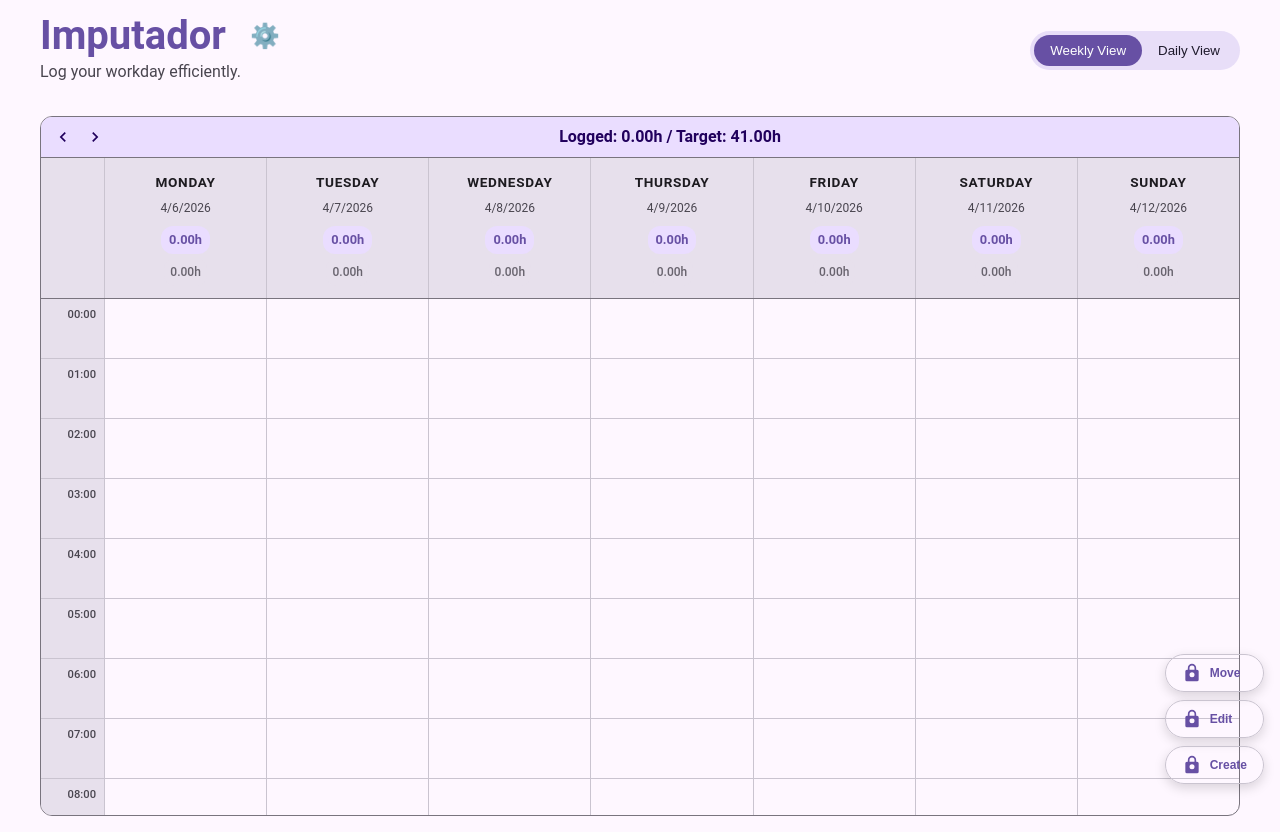
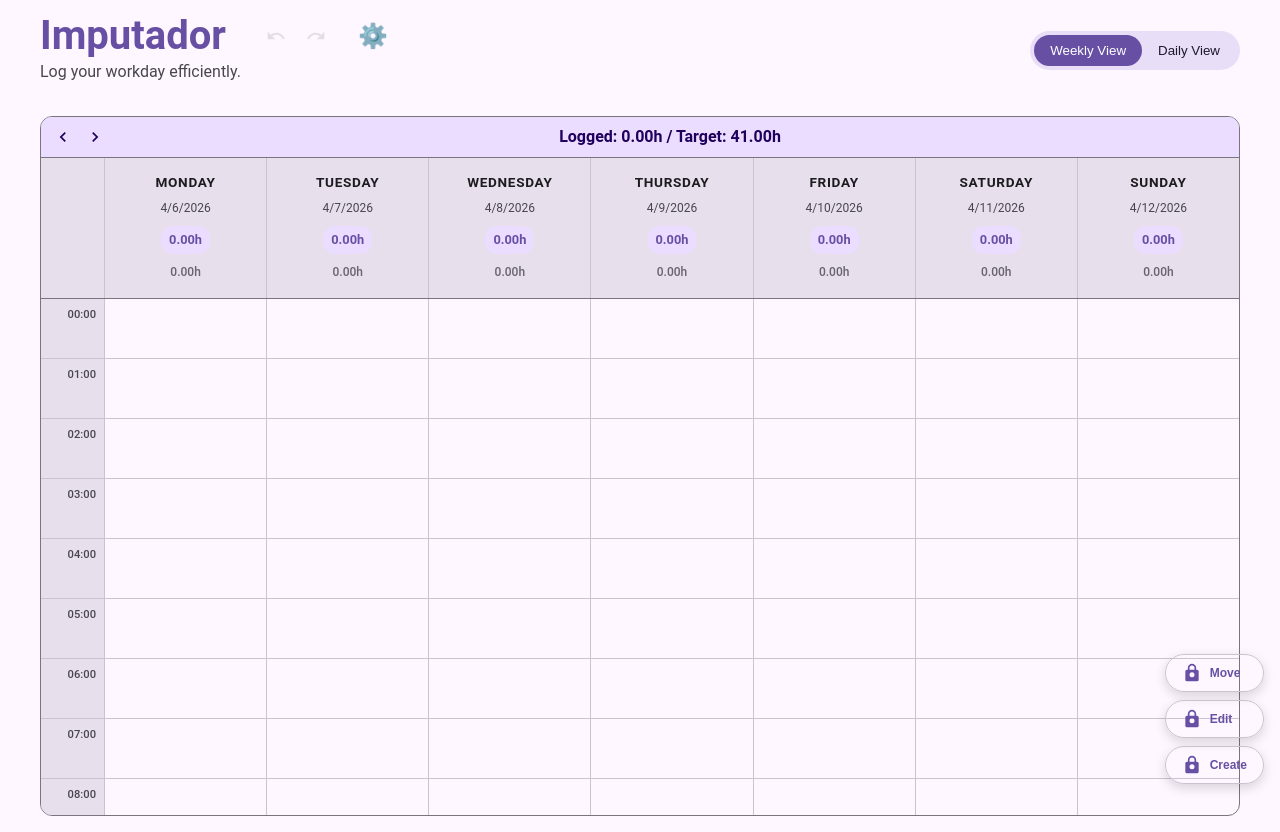
Before and after one commit to Jarki26/imputador, a SvelteKit app: page / in a window 1280 px wide. Built offline with nearby package versions, Linux system fonts and the light colour scheme.

Commit message:
feat(history): Implement session-based Undo/Redo system with keyboard shortcuts

```diff
--- /dev/null
+++ b/src/lib/historyStore.ts
@@ -0,0 +1,63 @@
+import { type Task } from './db';
+
+export interface HistoryState {
+  tasks: Task[];
+}
+
+export class HistoryStore {
+  private past: HistoryState[] = [];
+  private present: HistoryState | null = null;
+  private future: HistoryState[] = [];
+  private maxHistory: number;
+
+  constructor(initialState?: HistoryState, maxHistory = 50) {
+    if (initialState) {
+      this.present = initialState;
+    }
+    this.maxHistory = maxHistory;
+  }
+
+  push(newState: HistoryState) {
+    if (this.present) {
+      this.past.push(this.present);
+      if (this.past.length > this.maxHistory) {
+        this.past.shift();
+      }
+    }
+    this.present = newState;
+    this.future = []; // Clear future on new action
+  }
+
+  undo(): HistoryState | null {
+    if (this.past.length === 0) return null;
+
+    if (this.present) {
+      this.future.unshift(this.present);
+    }
+    this.present = this.past.pop() || null;
+    return this.present;
+  }
+
+  redo(): HistoryState | null {
+    if (this.future.length === 0) return null;
+
+    if (this.present) {
+      this.past.push(this.present);
+    }
+    this.present = this.future.shift() || null;
+    return this.present;
+  }
+
+  canUndo(): boolean {
+    return this.past.length > 0;
+  }
+
+  canRedo(): boolean {
+    return this.future.length > 0;
+  }
+
+  // For testing
+  getPastCount(): number {
+    return this.past.length;
+  }
+}
--- a/src/lib/taskStore.ts
+++ b/src/lib/taskStore.ts
@@ -366,6 +366,44 @@ export class TaskStore {
       }
     }
   }
+  /**
+   * Replaces all tasks for a specific week with a new set of tasks.
+   * Useful for Undo/Redo restoration.
+   */
+  async setTasksForWeek(date: Date, newTasks: Task[]): Promise<void> {
+    const db = await this.getDB();
+    const tx = db.transaction('tasks', 'readwrite');
+    const store = tx.objectStore('tasks');
+    const index = store.index('date');
+
+    // Find Monday of the current week
+    const current = new Date(date);
+    current.setHours(0, 0, 0, 0);
+    const day = current.getDay();
+    const diff = current.getDate() - day + (day === 0 ? -6 : 1);
+    const startOfWeek = new Date(current.setDate(diff));
+
+    const endOfWeek = new Date(startOfWeek);
+    endOfWeek.setDate(startOfWeek.getDate() + 6);
+    endOfWeek.setHours(23, 59, 59, 999);
+
+    const range = IDBKeyRange.bound(startOfWeek, endOfWeek);
+    const existingTasks: Task[] = await index.getAll(range);
+
+    // Delete existing
+    for (const task of existingTasks) {
+      if (task.id) await store.delete(task.id);
+    }
+
+    // Add new (without IDs to avoid collisions, or with IDs if we want to preserve them)
+    for (const task of newTasks) {
+      const taskToSave = { ...task };
+      delete taskToSave.id; // Let DB generate new IDs or we can keep them if we use put
+      await store.add(taskToSave);
+    }
+
+    await tx.done;
+  }
 
   /**
    * Automatically distributes a total duration across available empty slots starting from a given date.
@@ -378,7 +416,6 @@ export class TaskStore {
     startDate: Date,
     totalDurationMs: number,
   ): Promise<void> {
-    await this.getDB();
     let remaining = totalDurationMs;
     const current = new Date(startDate);
     // Keep the time if it's the first day, but for subsequent days we'll start at 00:00
--- a/src/routes/+page.svelte
+++ b/src/routes/+page.svelte
@@ -7,6 +7,7 @@
   import { TaskStore } from '$lib/taskStore';
   import { ProjectStore } from '$lib/projectStore';
   import { ConfigStore } from '$lib/configStore';
+  import { HistoryStore } from '$lib/historyStore';
   import { formatDateForInput } from '$lib/utils';
   import { onMount } from 'svelte';
   import type { Task } from '$lib/db';
@@ -14,6 +15,7 @@
   const taskStore = new TaskStore();
   const projectStore = new ProjectStore();
   const configStore = new ConfigStore();
+  const historyStore = new HistoryStore();
 
   let tasks: Task[] = $state([]);
   let today = $state(new Date());
@@ -26,16 +28,27 @@
   let selectedEndTime = $state('');
   let editingTask: Task | null = $state(null);
 
-  async function loadTasks() {
+  let canUndo = $state(false);
+  let canRedo = $state(false);
+
+  async function loadTasks(pushToHistory = false) {
+    let newTasks: Task[] = [];
     if (view === 'weekly') {
-      tasks = await taskStore.getTasksForWeek(today);
+      newTasks = await taskStore.getTasksForWeek(today);
     } else {
-      tasks = await taskStore.getTasksForDay(today);
+      newTasks = await taskStore.getTasksForDay(today);
     }
+    tasks = newTasks;
+
+    if (pushToHistory) {
+      historyStore.push({ tasks: [...newTasks] });
+    }
+    canUndo = historyStore.canUndo();
+    canRedo = historyStore.canRedo();
   }
 
   $effect(() => {
-    loadTasks();
+    loadTasks(false);
   });
 
   onMount(async () => {
@@ -43,8 +56,38 @@
     weeklyTarget = await configStore.getWeeklyHoursTarget();
   });
 
+  async function handleUndo() {
+    const prevState = historyStore.undo();
+    if (prevState) {
+      await taskStore.setTasksForWeek(today, prevState.tasks);
+      await loadTasks(false);
+    }
+  }
+
+  async function handleRedo() {
+    const nextState = historyStore.redo();
+    if (nextState) {
+      await taskStore.setTasksForWeek(today, nextState.tasks);
+      await loadTasks(false);
+    }
+  }
+
+  function handleKeyDown(e: KeyboardEvent) {
+    if ((e.ctrlKey || e.metaKey) && e.key.toLowerCase() === 'z') {
+      if (e.shiftKey) {
+        handleRedo();
+      } else {
+        handleUndo();
+      }
+      e.preventDefault();
+    } else if ((e.ctrlKey || e.metaKey) && e.key.toLowerCase() === 'y') {
+      handleRedo();
+      e.preventDefault();
+    }
+  }
+
   async function onTaskAdded() {
-    await loadTasks();
+    await loadTasks(true);
     closeModal();
   }
 
@@ -86,24 +129,24 @@
       } else {
         await taskStore.updateTask(id, data);
       }
-      await loadTasks();
+      await loadTasks(true);
     }
   }
 
   function handleNavigate(date: Date) {
     today = date;
-    loadTasks();
+    loadTasks(false);
   }
 
   function handleDayClick(date: Date) {
     today = date;
     view = 'daily';
-    loadTasks();
+    loadTasks(false);
   }
 
   async function handleTaskDelete(taskId: number) {
     await taskStore.deleteTask(taskId);
-    await loadTasks();
+    await loadTasks(true);
   }
 
   async function handleTaskCopyToRecents(task: Task) {
@@ -119,11 +162,37 @@
   }
 </script>
 
+<svelte:window onkeydown={handleKeyDown} />
+
 <div class="dashboard">
   <header>
     <div class="header-content">
       <div class="title-row">
         <h1>Imputador</h1>
+        <div class="history-controls">
+          <button
+            class="history-btn"
+            disabled={!canUndo}
+            onclick={handleUndo}
+            title="Undo (Ctrl+Z)"
+            aria-label="Undo"
+          >
+            <svg viewBox="0 0 24 24" width="20" height="20" fill="currentColor">
+              <path d="M12.5,8C9.85,8 7.45,9 5.6,10.6L2,7V16H11L7.38,12.38C8.77,11.22 10.54,10.5 12.5,10.5C16.04,10.5 19.05,12.81 20.1,16L22.47,15.22C21.08,11.03 17.13,8 12.5,8Z" />
+            </svg>
+          </button>
+          <button
+            class="history-btn"
+            disabled={!canRedo}
+            onclick={handleRedo}
+            title="Redo (Ctrl+Y)"
+            aria-label="Redo"
+          >
+            <svg viewBox="0 0 24 24" width="20" height="20" fill="currentColor">
+              <path d="M18.4,10.6C16.55,9 14.15,8 11.5,8C6.87,8 2.92,11.03 1.53,15.22L3.9,16C4.95,12.81 7.96,10.5 11.5,10.5C13.46,10.5 15.23,11.22 16.62,12.38L13,16H22V7L18.4,10.6Z" />
+            </svg>
+          </button>
+        </div>
         <button
           class="settings-btn"
           onclick={() => (showSettings = true)}
@@ -238,6 +307,35 @@
     display: flex;
     align-items: center;
     gap: 1rem;
+  }
+
+  .history-controls {
+    display: flex;
+    gap: 0.25rem;
+    margin-left: 1rem;
+  }
+
+  .history-btn {
+    background: none;
+    border: none;
+    padding: 0.5rem;
+    cursor: pointer;
+    color: var(--md-sys-color-primary);
+    border-radius: 50%;
+    transition: background-color 0.2s, opacity 0.2s;
+    display: flex;
+    align-items: center;
+    justify-content: center;
+  }
+
+  .history-btn:hover:not(:disabled) {
+    background-color: var(--md-sys-color-surface-container-high);
+  }
+
+  .history-btn:disabled {
+    color: var(--md-sys-color-outline-variant);
+    cursor: not-allowed;
+    opacity: 0.5;
   }
 
   .settings-btn {
```
Also changed, not shown: 1 other file (tests, documents, lock files or other folders).
